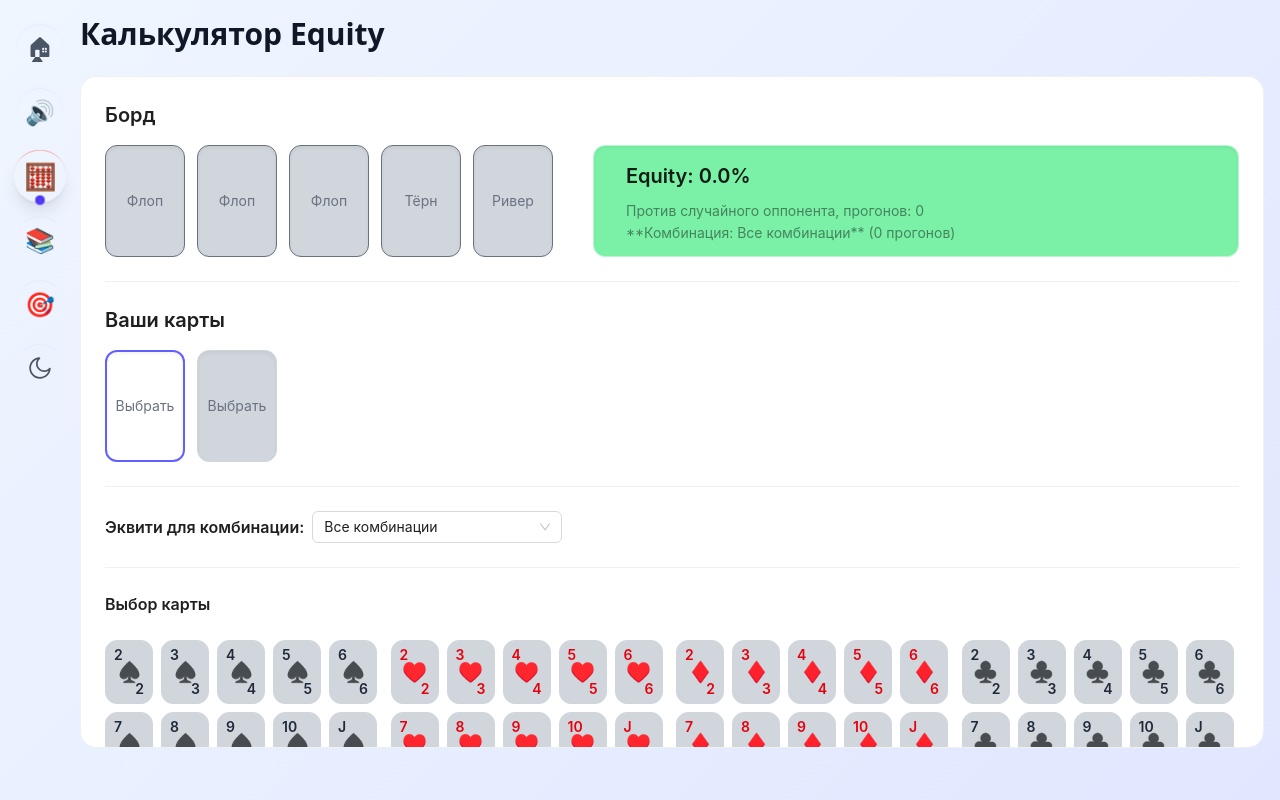
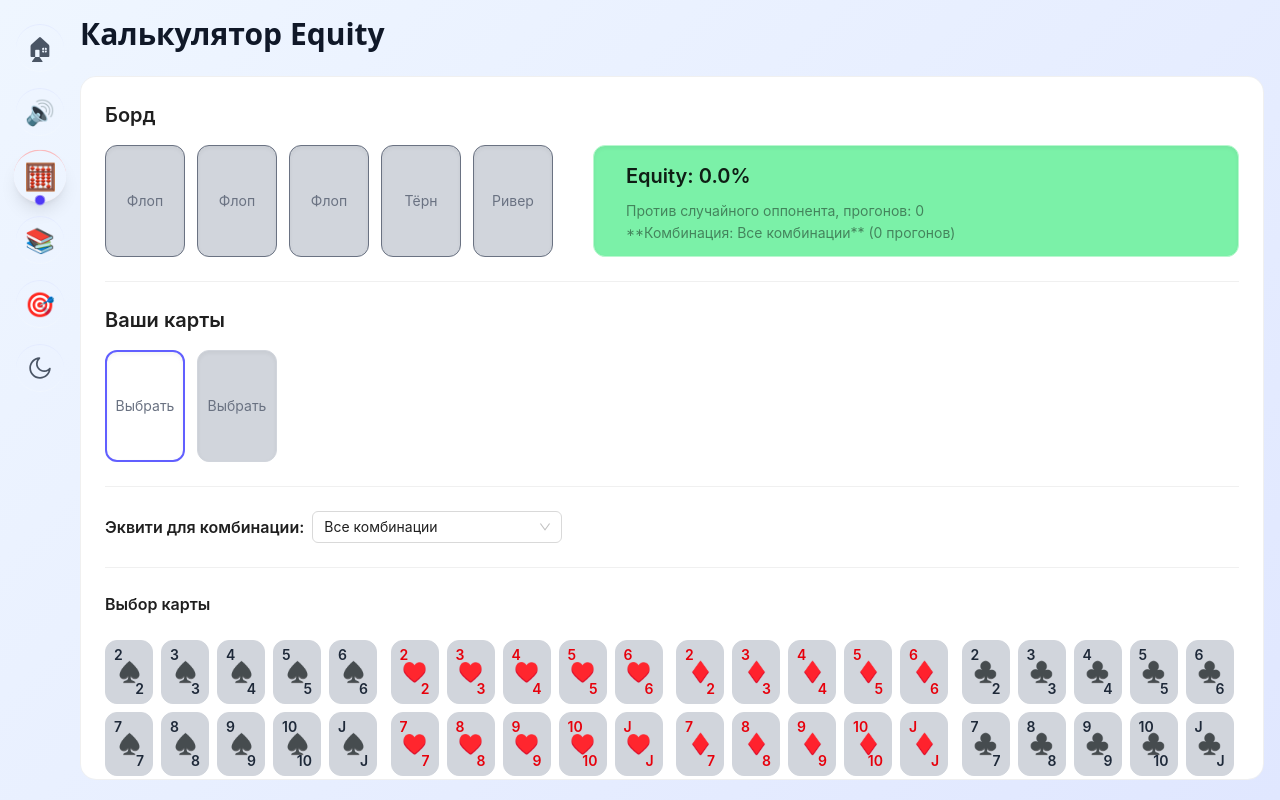
Before and after one commit to PilaFFF/Helpoker, a React (Vite) app: page /calculator in a window 1280 px wide. Built offline with nearby package versions, Linux system fonts and the light colour scheme.

Commit message:
микрофиксы

```diff
--- a/src/routes/index.tsx
+++ b/src/routes/index.tsx
@@ -1,6 +1,5 @@
 import { createFileRoute } from '@tanstack/react-router'
 import { Typography, Space } from 'antd'
-import { UserOutlined } from '@ant-design/icons'
 import { motion } from 'framer-motion'
 import { MainLayout } from '@/shared/ui'
 import { observer } from 'mobx-react-lite'
--- a/src/shared/ui/MainLayout.tsx
+++ b/src/shared/ui/MainLayout.tsx
@@ -55,7 +55,7 @@ export const MainLayout: FC<MainLayoutProps> = observer(({ children, title }) =>
 							{title && (
 								<h1 className={`text-3xl font-bold mb-6 ${isDark ? 'text-gray-100' : 'text-gray-900'}`}>{title}</h1>
 							)}
-							<Card className="overflow-y-auto max-h-[calc(100vh-8rem)] scrollbar-none">{children}</Card>
+							<Card className="overflow-y-auto max-h-[calc(100vh-6rem)] scrollbar-none">{children}</Card>
 						</div>
 					</div>
 				</div>
--- a/src/widgets/CalculatorPage/ui/CalculatorPage.tsx
+++ b/src/widgets/CalculatorPage/ui/CalculatorPage.tsx
@@ -1,8 +1,8 @@
 import { MainLayout } from '@/shared/ui'
-import { Card as AntCard, Typography, Space, Button, Divider, Tooltip, Select } from 'antd'
+import { Typography, Space, Button, Divider, Tooltip, Select } from 'antd'
 import { useEffect, useMemo, useState } from 'react'
 import { makeDeck, removeCards, drawRandom } from '@/shared/lib/poker/deck'
-// Важно: HandCategory должен быть доступен для использования в handOptions
+
 import { HandCategory, ranks, suits } from '@/shared/lib/poker/types'
 import type { ActiveSlot, Card } from '@/shared/lib/poker/types'
 import { compareScores, evaluateSeven } from '@/shared/lib/poker/evaluator'
@@ -11,14 +11,10 @@ import { observer } from 'mobx-react-lite'
 import { themeStore } from '@/shared/lib/theme'
 import classNames from 'classnames'
 
-// 1. Определение типа для выбранной комбинации (может быть 0 или любая HandCategory)
 type TargetHandValue = 0 | HandCategory
 
-// 2. Опции выбора, использующие HandCategory
 const handOptions = [
-	{ value: 0 as TargetHandValue, label: 'Все комбинации' }, // 0 для "Все комбинации"
-	// Используем значения из HandCategory.
-	// Если HandCategory — это числовой enum, то value будет числом.
+	{ value: 0 as TargetHandValue, label: 'Все комбинации' },
 	{ value: HandCategory.StraightFlush as TargetHandValue, label: 'Стрит-Флеш / Роял-Флеш' },
 	{ value: HandCategory.FourKind as TargetHandValue, label: 'Каре' },
 	{ value: HandCategory.FullHouse as TargetHandValue, label: 'Фулл-Хаус' },
@@ -37,7 +33,6 @@ export const CalculatorPage = observer(() => {
 	const [board, setBoard] = useState<Array<Card | null>>([null, null, null, null, null])
 	const [activeSlot, setActiveSlot] = useState<ActiveSlot>({ type: 'hole', index: 0 })
 	const [trials, setTrials] = useState<number>(5000)
-	// 3. Используем новый тип TargetHandValue
 	const [targetHand, setTargetHand] = useState<TargetHandValue>(0)
 
 	const selectedSet = useMemo(() => {
@@ -105,7 +100,6 @@ export const CalculatorPage = observer(() => {
 
 			const myScore = evaluateSeven(h.concat(fullBoard))
 
-			// 4. Сравнение теперь работает, потому что targetHand имеет совместимый тип
 			const currentHandCategory = myScore.category
 
 			const isTargetHand = targetHand === 0 || currentHandCategory === targetHand
```
Also changed, not shown: 1 other file (tests, documents, lock files or other folders).
